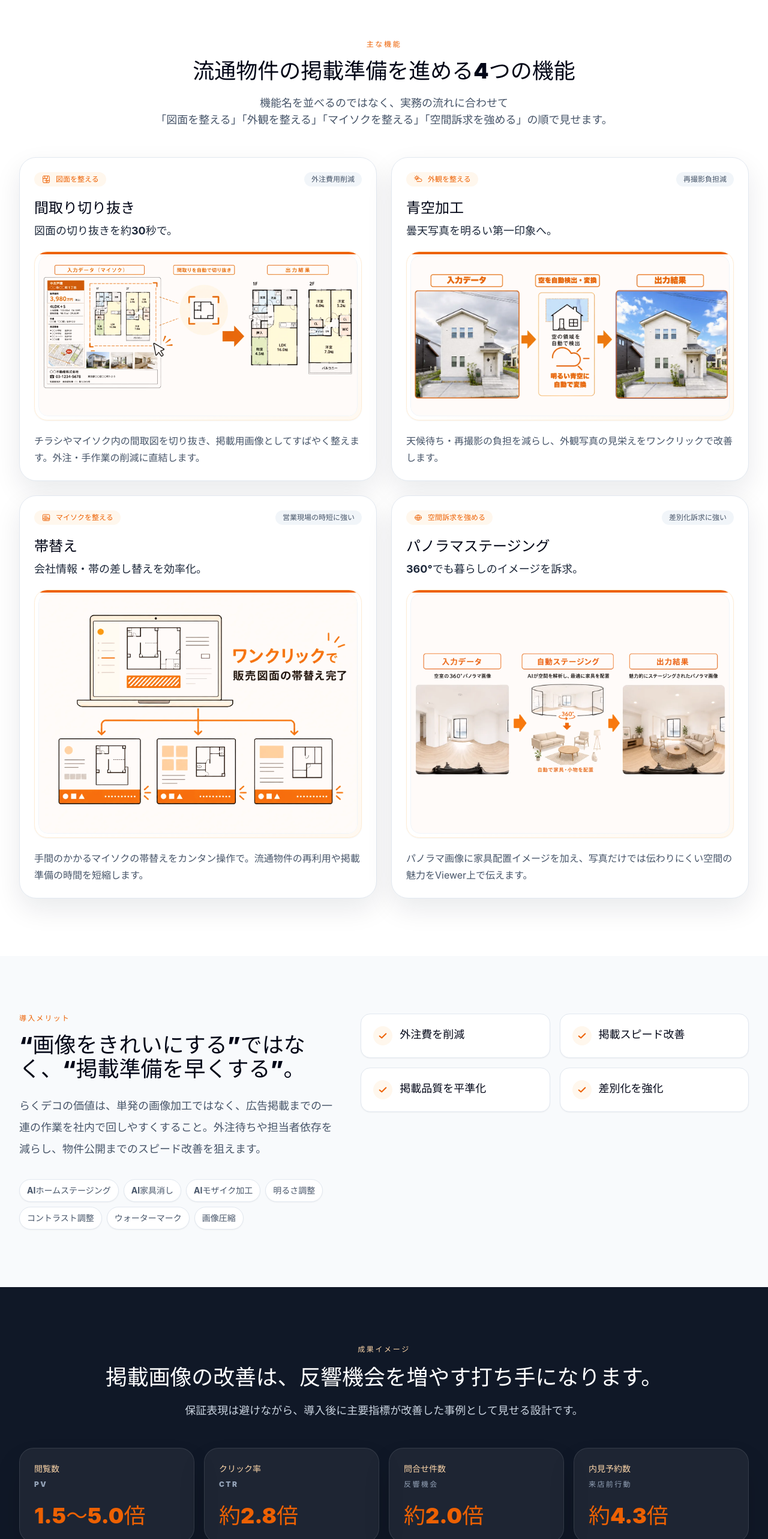
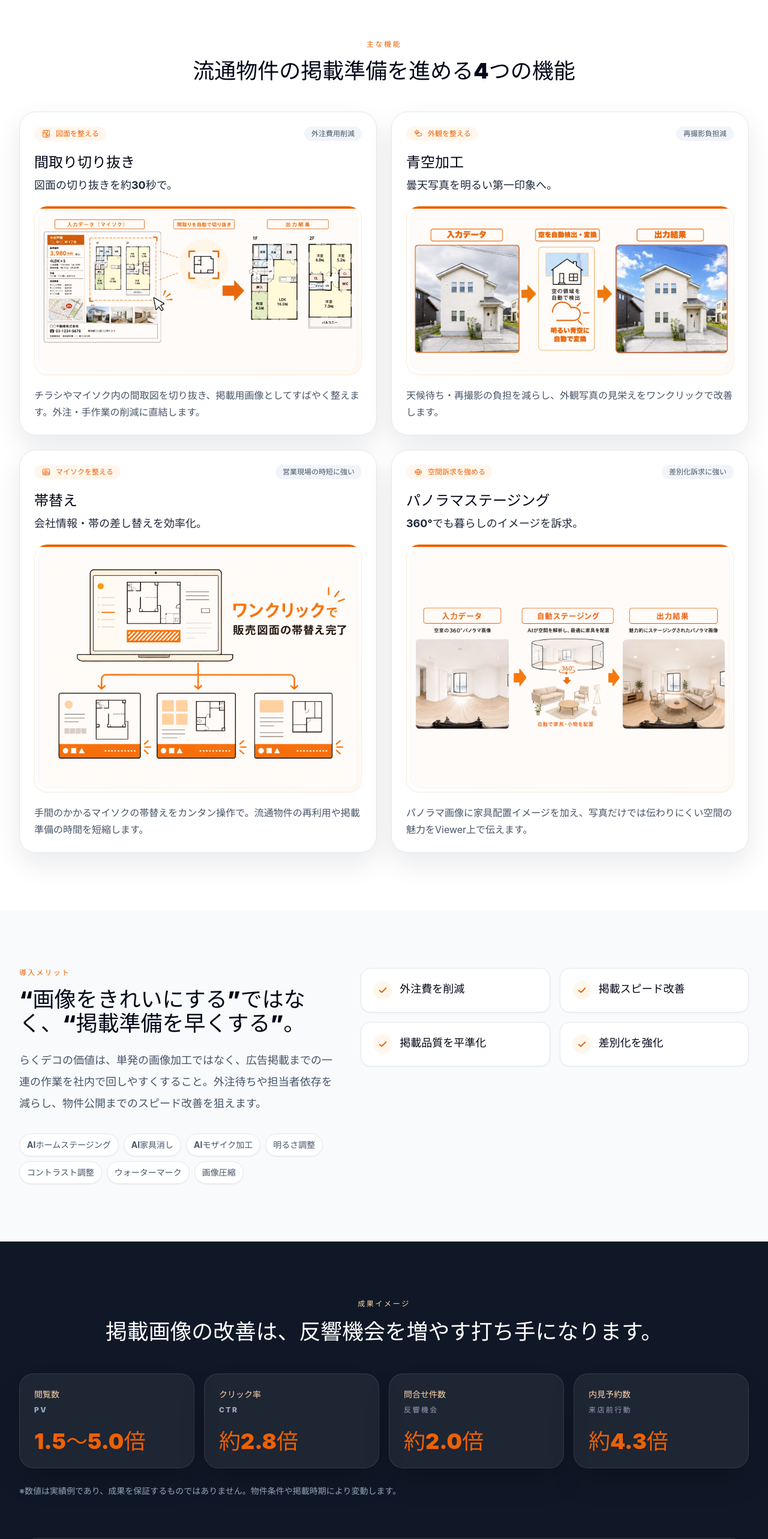
Before and after one commit to okubotaku/ui-ux-lifull-home-s-lp, a React (Vite) app: page / in a window 1280 px wide. Shown: the part 1602-4168 px from the top of the page at 60% size. Built offline with nearby package versions, Linux system fonts and the light colour scheme.

Commit message:
Remove section support copy

```diff
--- a/src/App.tsx
+++ b/src/App.tsx
@@ -376,7 +376,7 @@ function SectionIntro({
 }: {
   eyebrow?: string;
   title: string;
-  body: ReactNode;
+  body?: ReactNode;
   light?: boolean;
   oneLineTitle?: boolean;
 }) {
@@ -390,7 +390,7 @@ function SectionIntro({
         </div>
       )}
       <h2 className={`${titleSizeClass} font-black leading-tight tracking-normal ${light ? "text-white" : "text-slate-950"}`}>{title}</h2>
-      <p className={`mt-5 text-base leading-8 sm:text-lg ${light ? "text-slate-300" : "text-slate-600"}`}>{body}</p>
+      {body && <p className={`mt-5 text-base leading-8 sm:text-lg ${light ? "text-slate-300" : "text-slate-600"}`}>{body}</p>}
     </div>
   );
 }
@@ -566,13 +566,6 @@ export default function App() {
           <SectionIntro
             eyebrow="主な機能"
             title="流通物件の掲載準備を進める4つの機能"
-            body={
-              <>
-                機能名を並べるのではなく、実務の流れに合わせて
-                <br />
-                「図面を整える」「外観を整える」「マイソクを整える」「空間訴求を強める」の順で見せます。
-              </>
-            }
           />
           <div className="mx-auto mt-12 grid max-w-7xl gap-6 lg:grid-cols-2">
             {features.map((feature) => (
@@ -609,7 +602,6 @@ export default function App() {
           <SectionIntro
             eyebrow="成果イメージ"
             title="掲載画像の改善は、反響機会を増やす打ち手になります。"
-            body="保証表現は避けながら、導入後に主要指標が改善した事例として見せる設計です。"
             light
             oneLineTitle
           />
```
